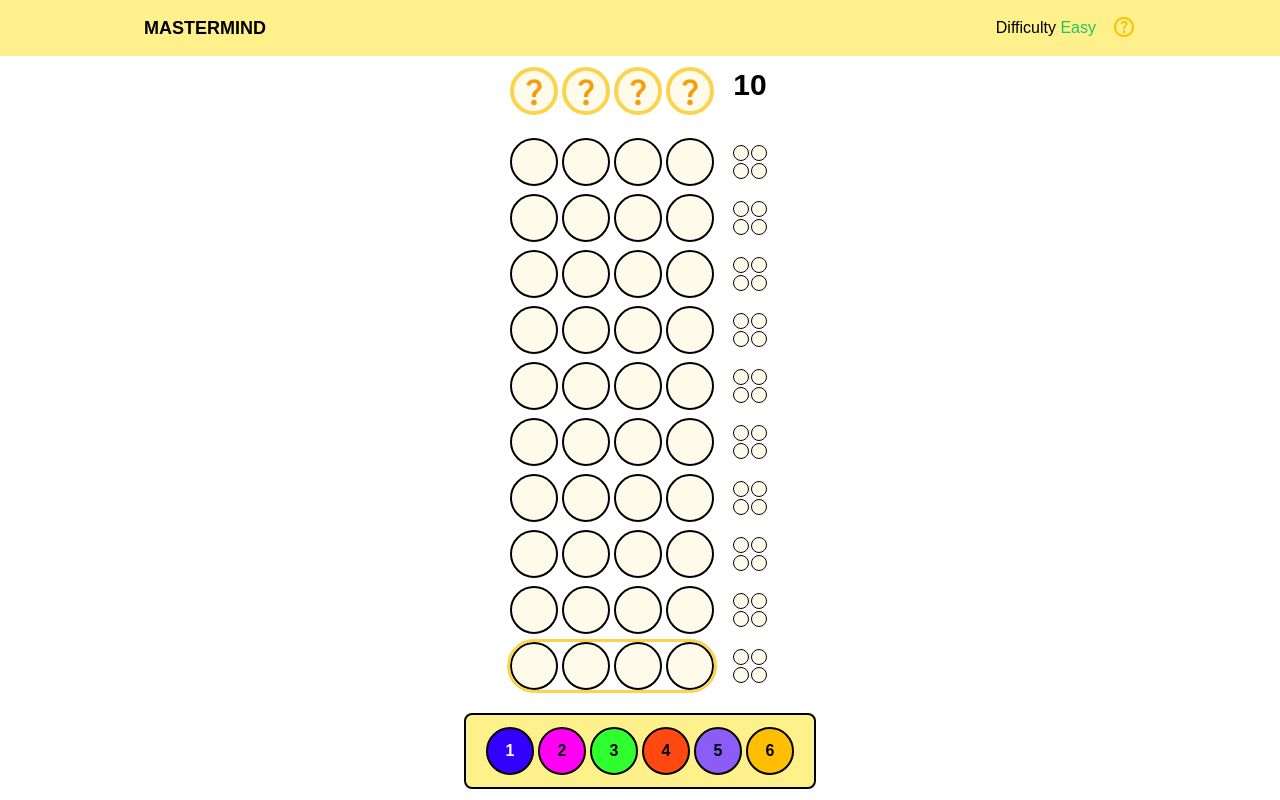
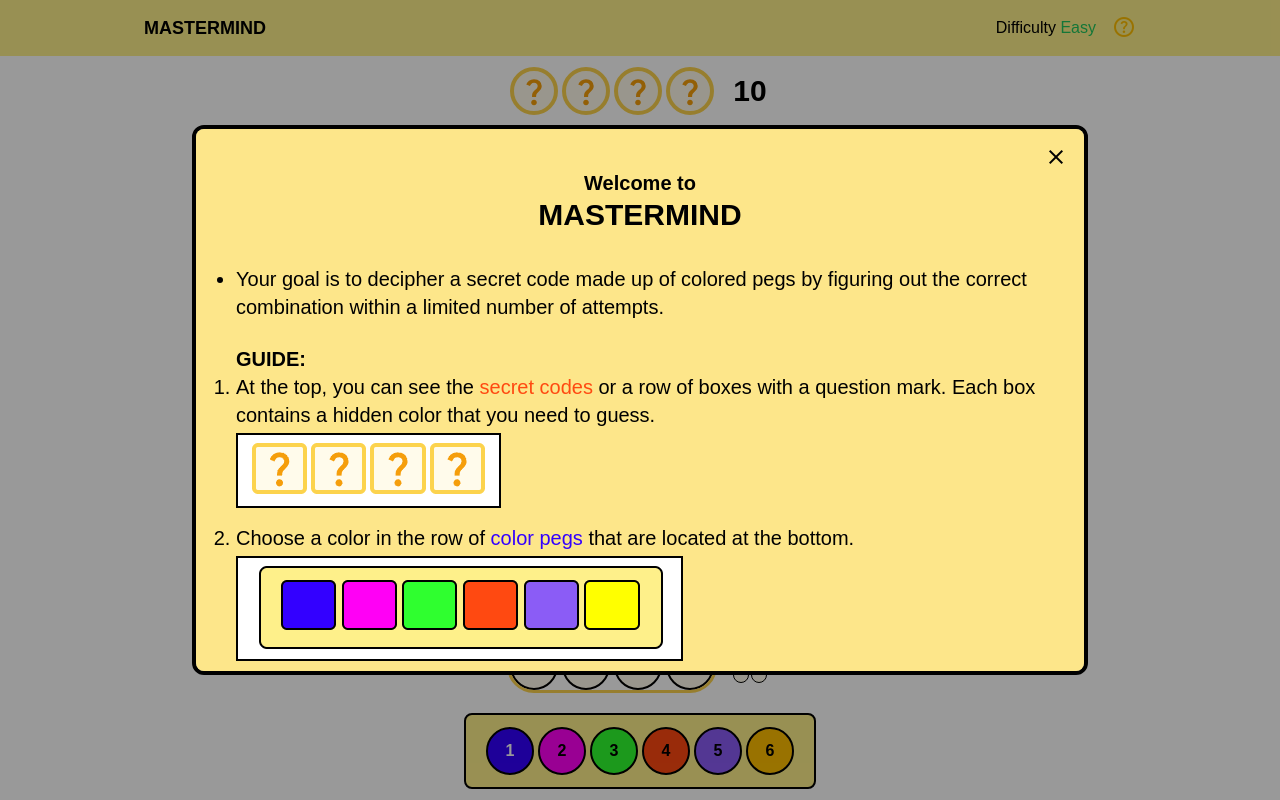
Before and after one commit to Verseler/mastermind, a React (Vite) app: page / in a window 1280 px wide. Built offline with nearby package versions, Linux system fonts and the light colour scheme; a web font is replaced by a local one.

Commit message:
style(remainingAttemptCount): align center

```diff
--- a/src/App.jsx
+++ b/src/App.jsx
@@ -18,6 +18,25 @@ function App() {
   const [selectedDifficulty, setSelectedDifficulty] = useState(Difficulty[0]);
   const [currentAttempt, setCurrentAttempt] = useState(1);
   const remainingAttempt = 11 - currentAttempt;
+  const [showGuide, setShowGuide] = useState(false);
+
+
+
+    /*
+   *
+   * Show guide if users havent see it for the first time in its device
+   *
+   */
+    useEffect(() => {
+      //if user haven see the guide for the first time
+      //show guide
+      if(!localStorage.getItem('watchedGuide')) {
+       localStorage.setItem('watchedGuide', true);
+
+       handleShowGuideModal();
+      }
+    },[]);
+
 
   /*
    *
@@ -38,6 +57,12 @@ function App() {
       window.removeEventListener("beforeunload", handleBeforeUnload);
     };
   }, [selectedDifficulty]);
+
+
+
+  function handleShowGuideModal() {
+    setShowGuide((prevShowGuide) => !prevShowGuide);
+  }
 
 
   function startGame() {
@@ -78,7 +103,7 @@ function App() {
   */
  const RemainingAttemptCount = () => {
   return(
-    <div className={`${selectedDifficulty.level == "Hard" ? "w-[7vh]" : "w-[5vh]"} text-2xl font-bold text-center ms-3 md:text-3xl`}>
+    <div className={`${selectedDifficulty.level == "Hard" ? "w-[7vh]" : "w-[5vh]"} grid place-items-center text-2xl font-bold text-center ms-3 md:text-3xl`}>
     <p>{remainingAttempt}</p>
   </div>
   );
@@ -88,7 +113,7 @@ function App() {
   if (winGame) {
     return (
       <>
-      <Confetti />
+      <Confetti recycle={false} tweenDuration={60000} numberOfPieces="2500" />
       <AnnouncementModal
         message="You break the code. Play again?"
         startGame={startGame}
@@ -108,7 +133,12 @@ function App() {
       {/*display when game is over*/}
       {NewGameDialogUI()}
 
-      <Header setNewLevel={setNewLevel} selectedDifficulty={selectedDifficulty} />
+      <Header
+        setNewLevel={setNewLevel}
+        selectedDifficulty={selectedDifficulty}
+        showGuide={showGuide}
+        handleShowGuideModal={handleShowGuideModal}
+      />
 
       <main className="flex flex-col items-center justify-between flex-1 sm:justify-around">
         <div className="flex justify-center w-full gap-1 mt-3 sm:mt-0">
--- a/tailwind.config.js
+++ b/tailwind.config.js
@@ -1,5 +1,6 @@
 /** @type {import('tailwindcss').Config} */
 export default {
+  darkMode: 'class',
   content: [
     "./index.html",
     "./src/**/*.{js,ts,jsx,tsx}",
```
